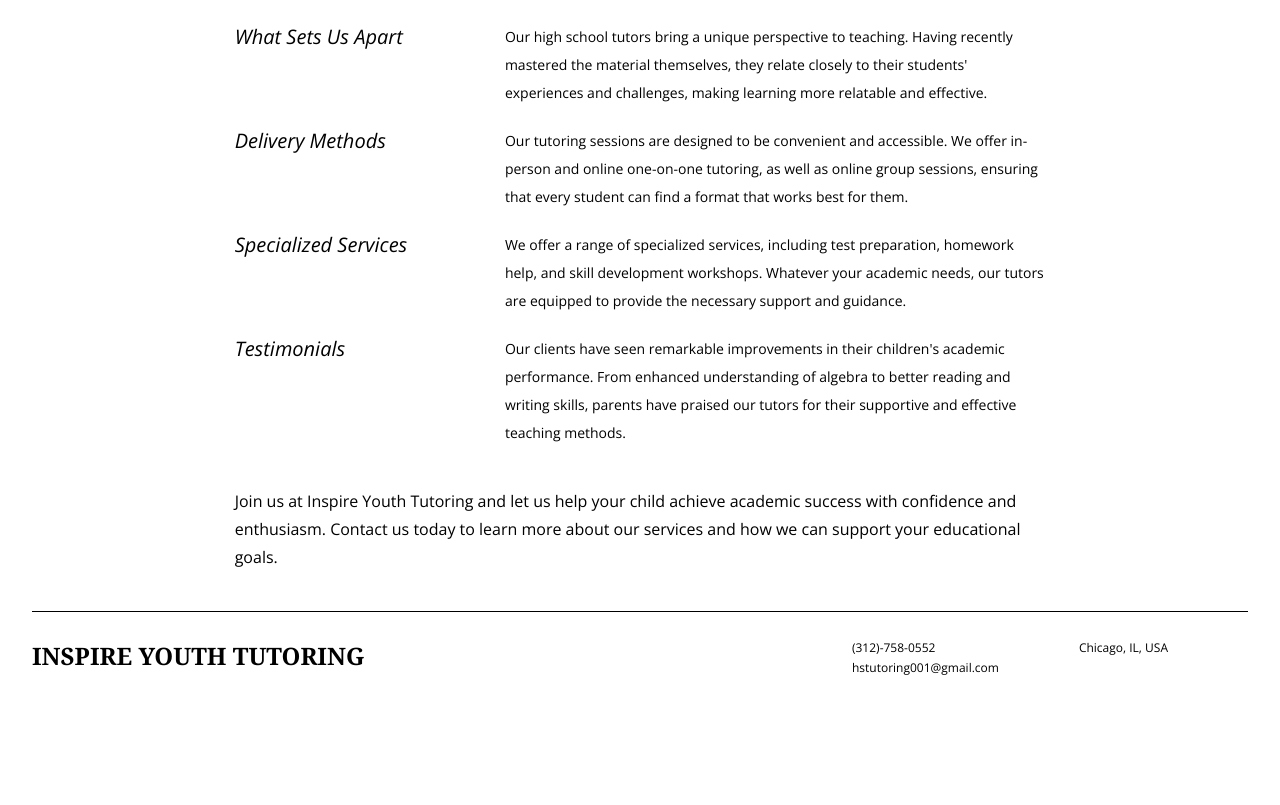
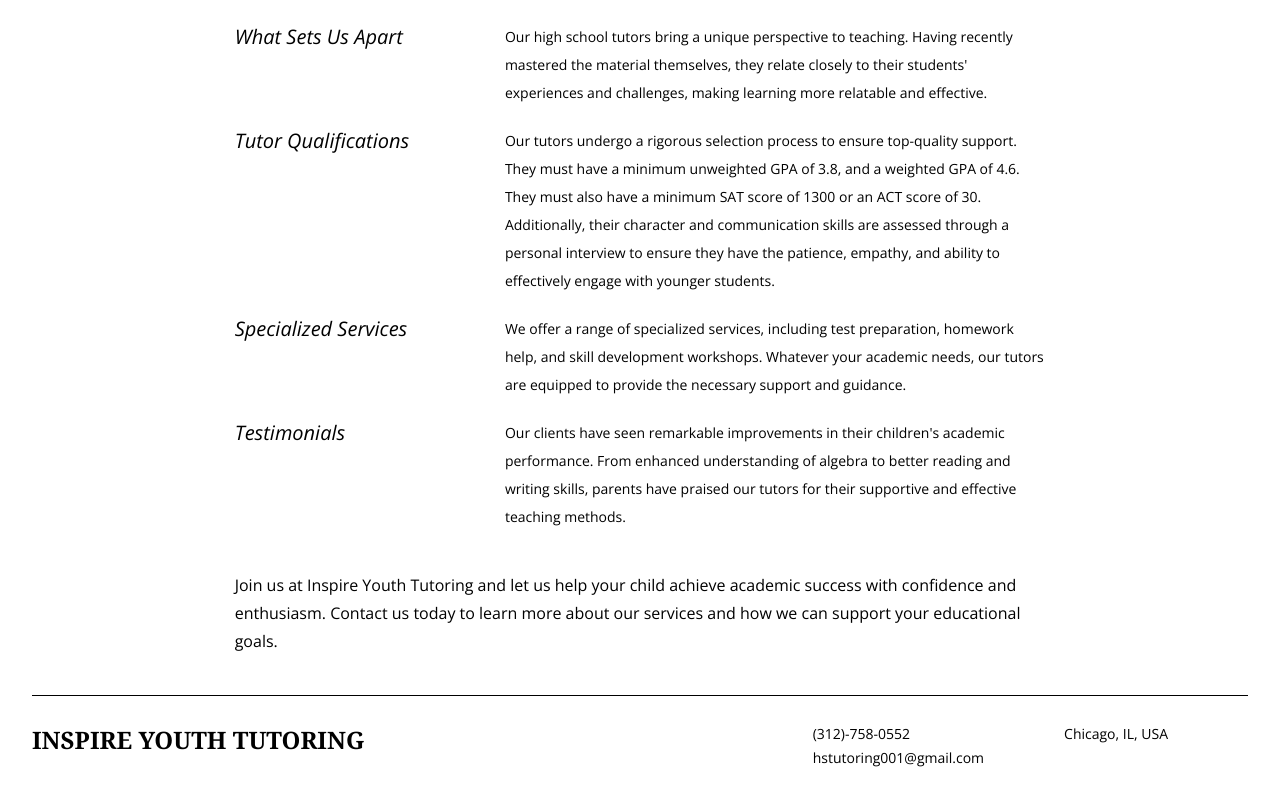
Before and after one commit to wo4455/Inspire-Youth-Tutoring, a React (Vite) app: page /about in a window 1280 px wide. Shown: the part 984-1789 px from the top of the page. Built offline with nearby package versions, Linux system fonts and the light colour scheme.

Commit message:
Add to About Section

```diff
--- a/src/components/Footer.jsx
+++ b/src/components/Footer.jsx
@@ -7,11 +7,11 @@
         INSPIRE YOUTH TUTORING
       </h1>
       <div className="md:flex md:flex-row">
-        <div className="text-xs mb-6 md:mr-20 font-open_sans font-light">
+        <div className="text-sm mb-6 md:mr-20 font-open_sans font-light">
           <p className="mb-1">(312)-758-0552</p>
           <p>hstutoring001@gmail.com</p>
         </div>
-        <p className="md:mr-20 text-xs font-open_sans font-light">
+        <p className="md:mr-20 text-sm font-open_sans font-light">
           Chicago, IL, USA
         </p>
       </div>
--- a/src/pages/About/components/List.jsx
+++ b/src/pages/About/components/List.jsx
@@ -40,9 +40,9 @@
         }
       />
       <ListItem
-        title={"Delivery Methods"}
+        title={"Tutor Qualifications"}
         desc={
-          "Our tutoring sessions are designed to be convenient and accessible. We offer in-person and online one-on-one tutoring, as well as online group sessions, ensuring that every student can find a format that works best for them."
+          "Our tutors undergo a rigorous selection process to ensure top-quality support. They must have a minimum unweighted GPA of 3.8, and a weighted GPA of 4.6. They must also have a minimum SAT score of 1300 or an ACT score of 30. Additionally, their character and communication skills are assessed through a personal interview to ensure they have the patience, empathy, and ability to effectively engage with younger students."
         }
       />
       <ListItem
--- a/src/pages/Contact/components/Details.jsx
+++ b/src/pages/Contact/components/Details.jsx
@@ -9,7 +9,7 @@
     <div className="flex flex-col items-start text-left md:flex-row md:justify-between md:w-full">
       <h3 className="text-xl font-open_sans font-light italic mb-5">{title}</h3>
       <p
-        className={`${otherStyles} leading-7 text-sm font-open_sans font-light mb-5 md:w-8/12`}
+        className={`${otherStyles} leading-7 text-lg font-open_sans font-light mb-5 md:w-8/12`}
       >
         {desc}
       </p>
```
